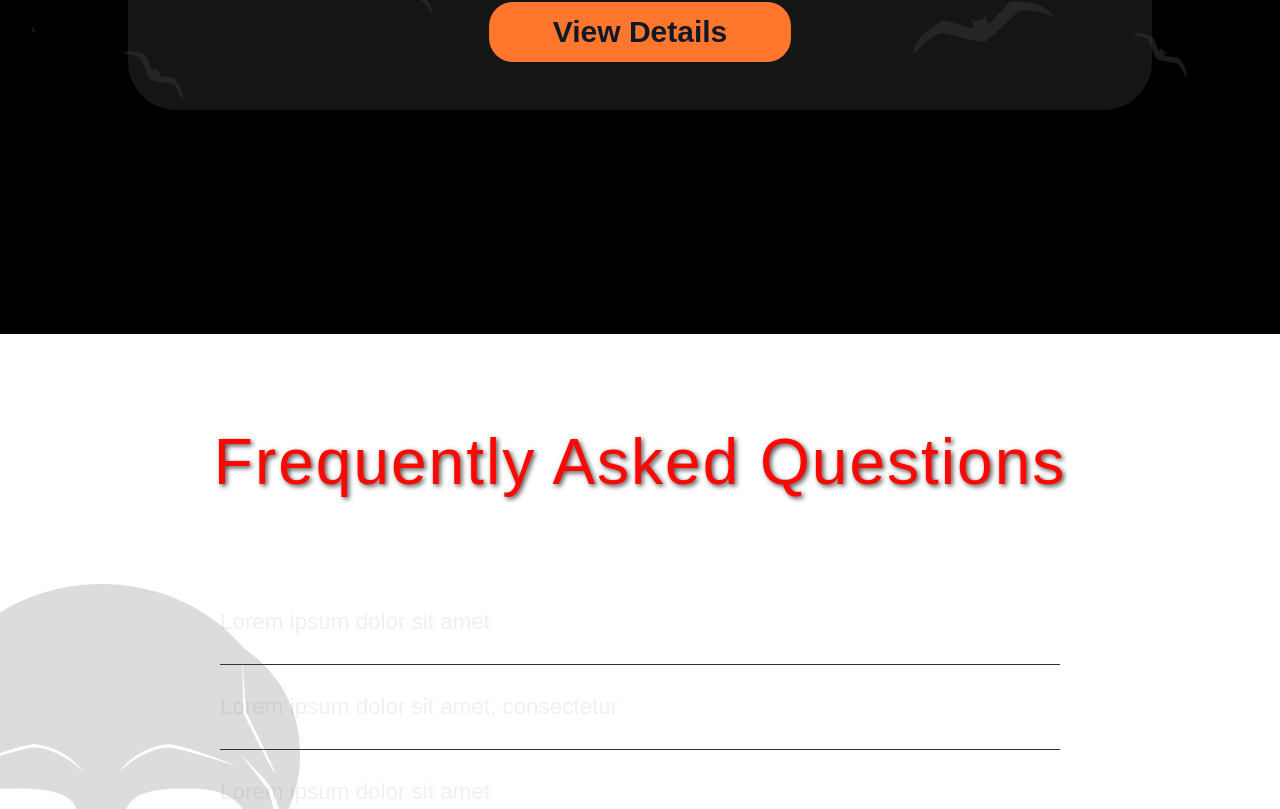
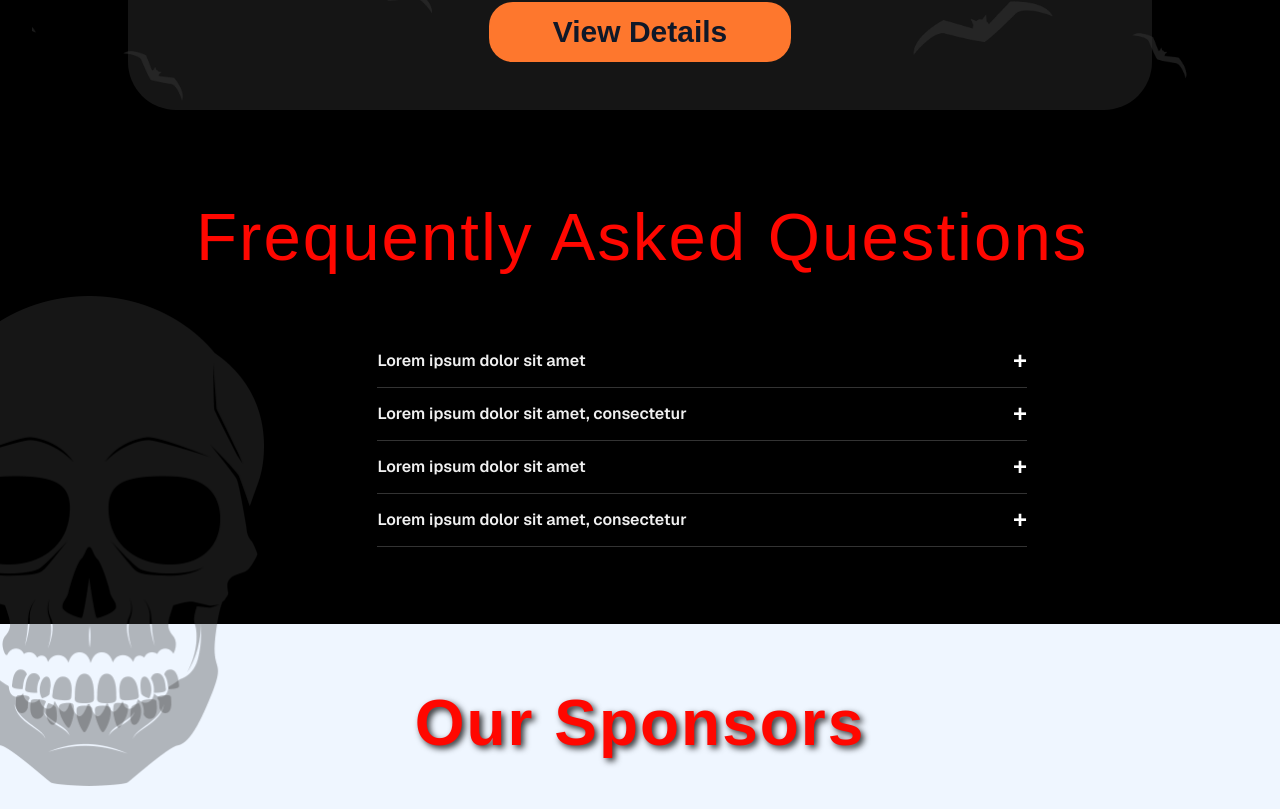
Before and after one commit to tejasva-vardhan/Hackman_V8, a Next.js app in the folder frontend/: page / in a window 1280 px wide. Shown: the part 2591-3400 px from the top of the page. Built offline with nearby package versions, Linux system fonts and the light colour scheme; a web font is replaced by a local one.

Commit message:
minor changes related to position of elements

```diff
--- a/frontend/src/components/FAQ.jsx
+++ b/frontend/src/components/FAQ.jsx
@@ -55,6 +55,7 @@ const faqData = [
 const FAQ = () => {
   return (
     <section className={styles.faqSection}>
+      {/* Flex Item 1: The Skull */}
       <Image
         src="/skull.png"
         alt="Decorative Skull"
@@ -63,11 +64,14 @@ const FAQ = () => {
         className={styles.faqSkullLeft}
       />
 
-      <h2 className={styles.faqTitle}>Frequently Asked Questions</h2>
-      <div className={styles.faqContainer}>
-        {faqData.map((item) => (
-          <FAQItem key={item.id} question={item.question} answer={item.answer} />
-        ))}
+      {/* Flex Item 2: A new wrapper for all text content */}
+      <div className={styles.faqContent}>
+        <h2 className={styles.faqTitle}>Frequently Asked Questions</h2>
+        <div className={styles.faqContainer}>
+          {faqData.map((item) => (
+            <FAQItem key={item.id} question={item.question} answer={item.answer} />
+          ))}
+        </div>
       </div>
     </section>
   );
--- a/frontend/src/styles/FAQ.module.css
+++ b/frontend/src/styles/FAQ.module.css
@@ -1,77 +1,96 @@
+/* Main section container - using Flexbox for side-by-side layout */
 .faqSection {
-  position: relative;
-  padding: 80px 0;
-  text-align: center;
-  z-index: 1;
+  display: flex;
+  align-items: center; /* Vertically centers the skull and content */
+  background-color: #000000;
+  margin-top: -200px;
 }
+
+/* Flex Item 1: The Skull */
+.faqSkullLeft {
+  height: 490px;
+  width: auto; /* Prevents skull from becoming too large */
+  opacity: 0.99; /* Makes the skull faint, like in the image */
+  pointer-events: none;
+  transform: translateY(162px);
+}
+
+/* Flex Item 2: The Content Column */
+.faqContent {
+  flex: 1 1 80%; /* Allows content to take up ~60% of the space */
+  display: flex;
+  flex-direction: column;
+  justify-content: center; /* Vertically centers the title and container */
+  min-width: 0;
+  transform: translateX(-130px);
+}
+
+/* The "Frequently Asked Questions" title */
 .faqTitle {
-  margin-bottom: 50px;
+  font-size: 4.2em;
+  text-align: center; /* Centers the title within the content column */
+  margin-bottom: 40px;
   text-transform: none;
   text-shadow: 2px 2px 5px rgba(0, 0, 0, 0.7);
 }
 
+/* Wrapper for the list of FAQ items */
 .faqContainer {
-  max-width: 900px;
-  margin: 0 auto;
-  border-radius: 15px;
-  padding: 30px;
+  margin-left: 228px;
+  margin-right: 108px;
+
+  /* Remove any other margin properties like max-width or margin: 0 auto */
+  width: auto; /* Allow width to be flexible */
+  padding: 15px;}
+
+/* A single question-answer item */
+.faqItem {
+  margin-bottom: 8px;
+  padding-bottom: 8px;
+  border-bottom: 1px solid #333;
+  text-align: left;
 }
 
+/* The clickable question bar */
+.faqQuestion {
+  display: flex;
+  justify-content: space-between;
+  align-items: center;
+  cursor: pointer;
+  padding: 0px 0;
+  transition: color 0.3s ease;
+}
 
 .faqQuestion:hover {
   color: #ff8c00;
 }
 
+/* The question text itself */
 .faqQuestion h3 {
-  font-family: 'Your Spooky Font', sans-serif;
-  font-size: 1.4em;
+  font-family: var(--font-geist-sans), sans-serif; /* Using a readable font */
+  font-size: 1em;
   color: #f0f0f0;
   margin: 0;
   flex-grow: 1;
+  font-weight: 550;
 }
 
-.toggleIcon {
-  font-size: 2em;
-  color: #ffffff;
-  font-weight: bold;
-  margin-left: 20px;
-  transition: transform 0.3s ease;
-}
-
-
-.faqItem {
-  margin-bottom: 10px;
-  border-bottom: 1px solid #333;
-  padding-bottom: 10px;
-  text-align: left;
-}
-
-.faqQuestion {
-  display: flex;
-  justify-content: space-between;
-  align-items: center;
-  cursor: pointer;
-  padding: 8px 0;
-  transition: color 0.3s ease;
-}
-
+/* The expandable answer text */
 .faqAnswer {
   padding: 5px 0 5px 15px;
   color: #ccc;
-  font-size: 1.1em;
-  line-height: 1.6;
+  font-family: var(--font-geist-sans), sans-serif;
+  font-size: 1em;
+  line-height: 1.5;
 }
 
-.faqSkullLeft {
-  position: absolute;
-  bottom: -100px;
-  width: 300px;
-  height: auto;
-  z-index: 1;
-  opacity: 0.5;
-  pointer-events: none;
+/* The '+' and '-' icon */
+.toggleIcon {
+  font-size: 1.5em;
+  color: #ffffff;
+  font-weight: bold;
+  margin-left: 15px;
 }
-
 
 @media (max-width: 768px) {
   .faqTitle {
```
Also changed, not shown: 1 other file (tests, documents, lock files or other folders).
